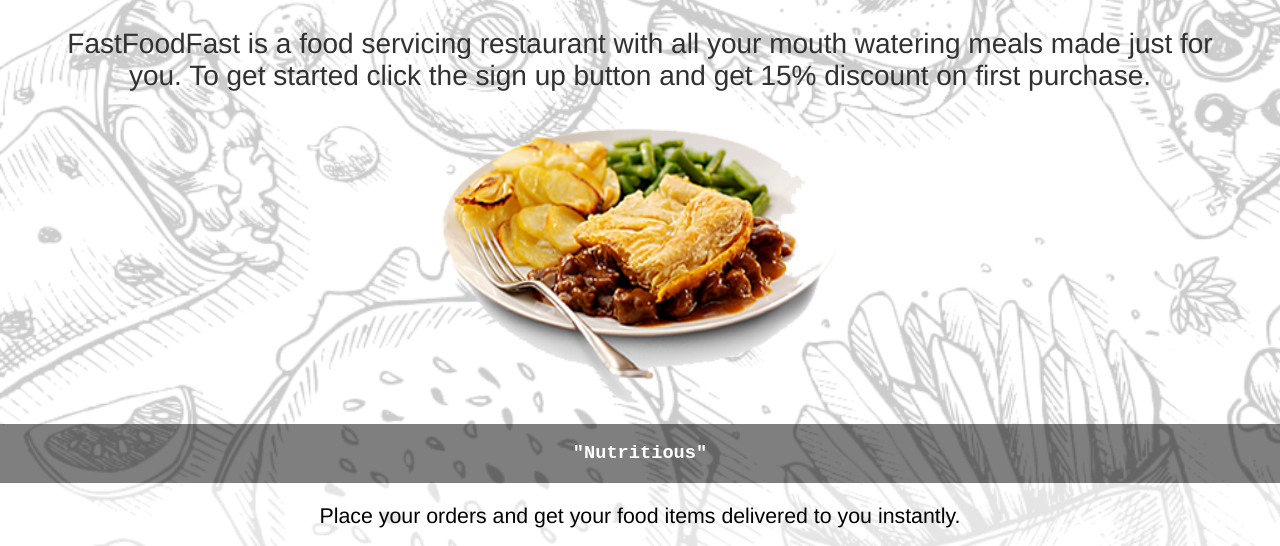
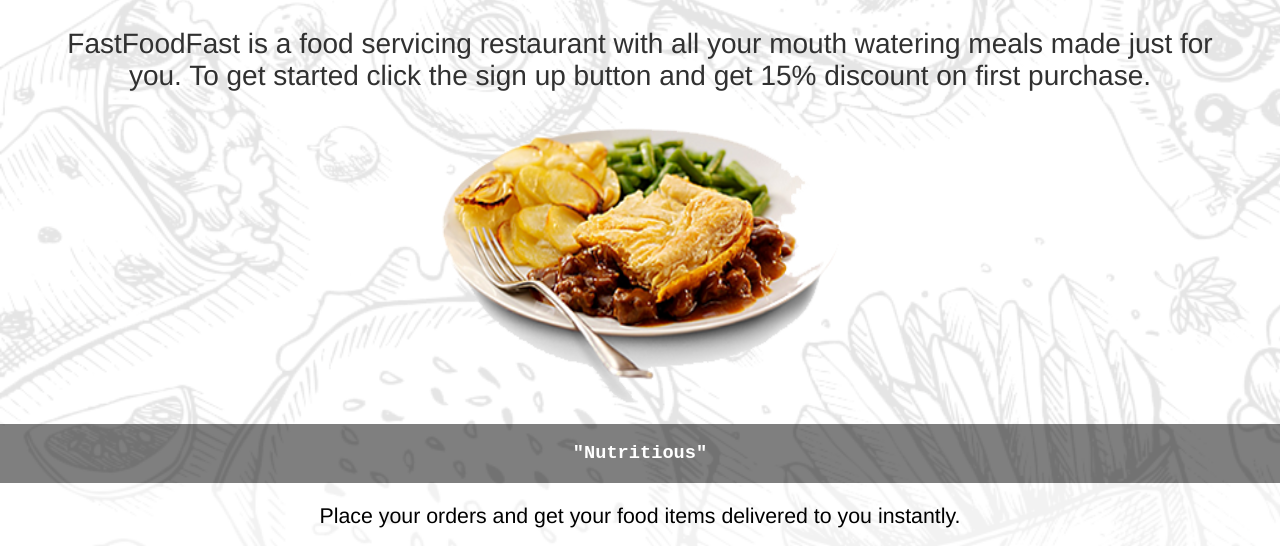
Before and after one commit to shaolinmkz/fast-food-fast, a plain HTML site: page ui/index.html in a window 1280 px wide. Shown: the part 101-647 px from the top of the page. Drawn offline with Linux system fonts and the light colour scheme.

Commit message:
[bg-eleminate color conflict and make text on screen readable]

```diff
--- a/ui/css/main.css
+++ b/ui/css/main.css
@@ -135,6 +135,9 @@
 }
 .food-bg-covering{
     background: rgba(255, 255, 255, 0.9);
+}
+.index-bg-covering{
+    background: rgba(255, 255, 255, 0.5);
 }
 .pands, .about{
     padding: 0 2em 2em 2em;
--- a/ui/index.html
+++ b/ui/index.html
@@ -12,6 +12,7 @@
 </head>
 
 <body class="clearfix">
+    <div class="index-bg-covering">
         <header class="main-header clearfix">
             <img src="./images/3f-logo.png" id="logo" class="logo fff" />
             <img src="./images/fastfoodfast.png" class="fastfoodfast" />
@@ -113,6 +114,7 @@
                 <p>23, abc street victoria island Lagos</p>
                 <p>P.O.Box 4351</p>
         </footer>
+        </div>
         <script type="text/javascript" src="./js/main.js"></script>
 </body>
 
```
